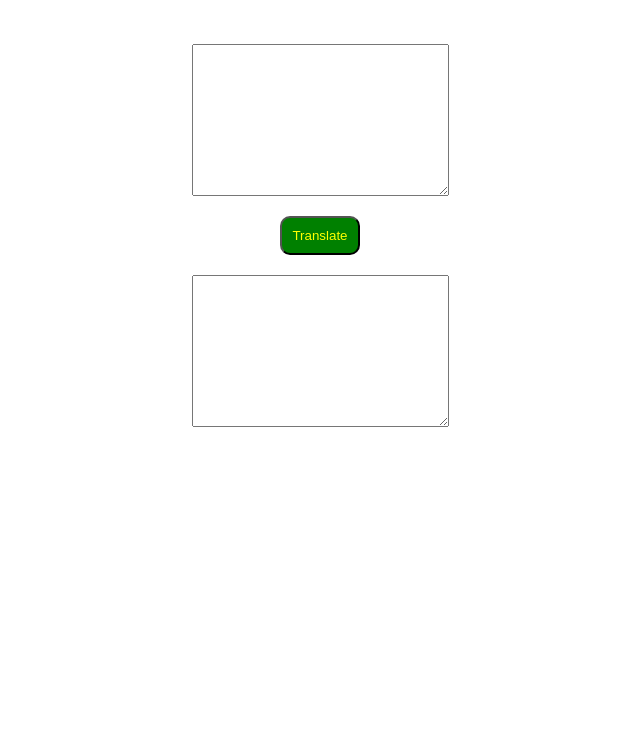
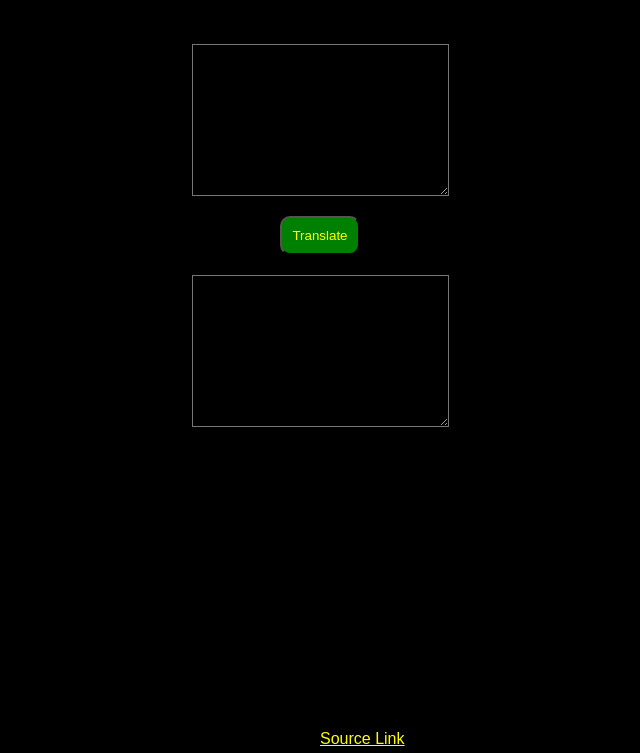
Before and after one commit to SaiArunesh/nc-m7-yoda-speak, a plain HTML site: page index.html in a window 1280 px wide. Shown: the part 52-805 px from the top of the page, without its empty margins (320-960 px from the left). Drawn offline with Linux system fonts and the light colour scheme.

Commit message:
added source code link

```diff
--- a/index.html
+++ b/index.html
@@ -23,7 +23,7 @@
         <textarea name="" id="minion-input" cols="30" rows="10"></textarea>
       </div>
     </section>
-    <footer></footer>
+    <a href="https://github.com/SaiArunesh/nc-m7-yoda-speak" target="_blank">Source Link</a>
   </body>
   <script src="index.js"></script>
 </html>
--- a/styles.css
+++ b/styles.css
@@ -2,6 +2,8 @@
   margin: 0px;
   padding: 0px;
   box-sizing: border-box;
+  background-color: black;
+  color: white;
 }
 
 html {
@@ -32,3 +34,9 @@ button{
     border-radius:10px;
     color:yellow;
 }
+
+a {
+  position: absolute;
+  bottom: 0;
+  color: yellow;
+}
```
